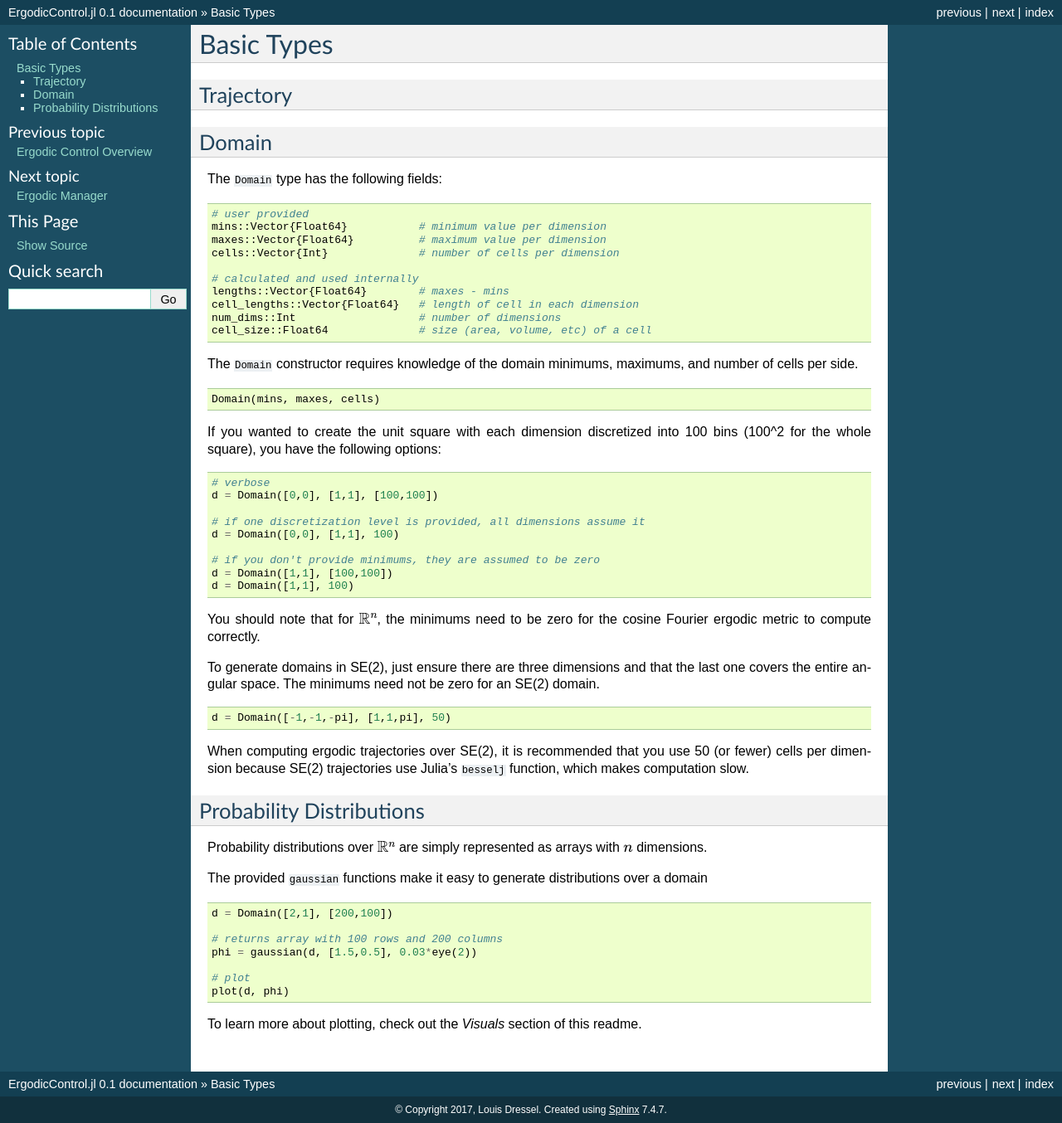
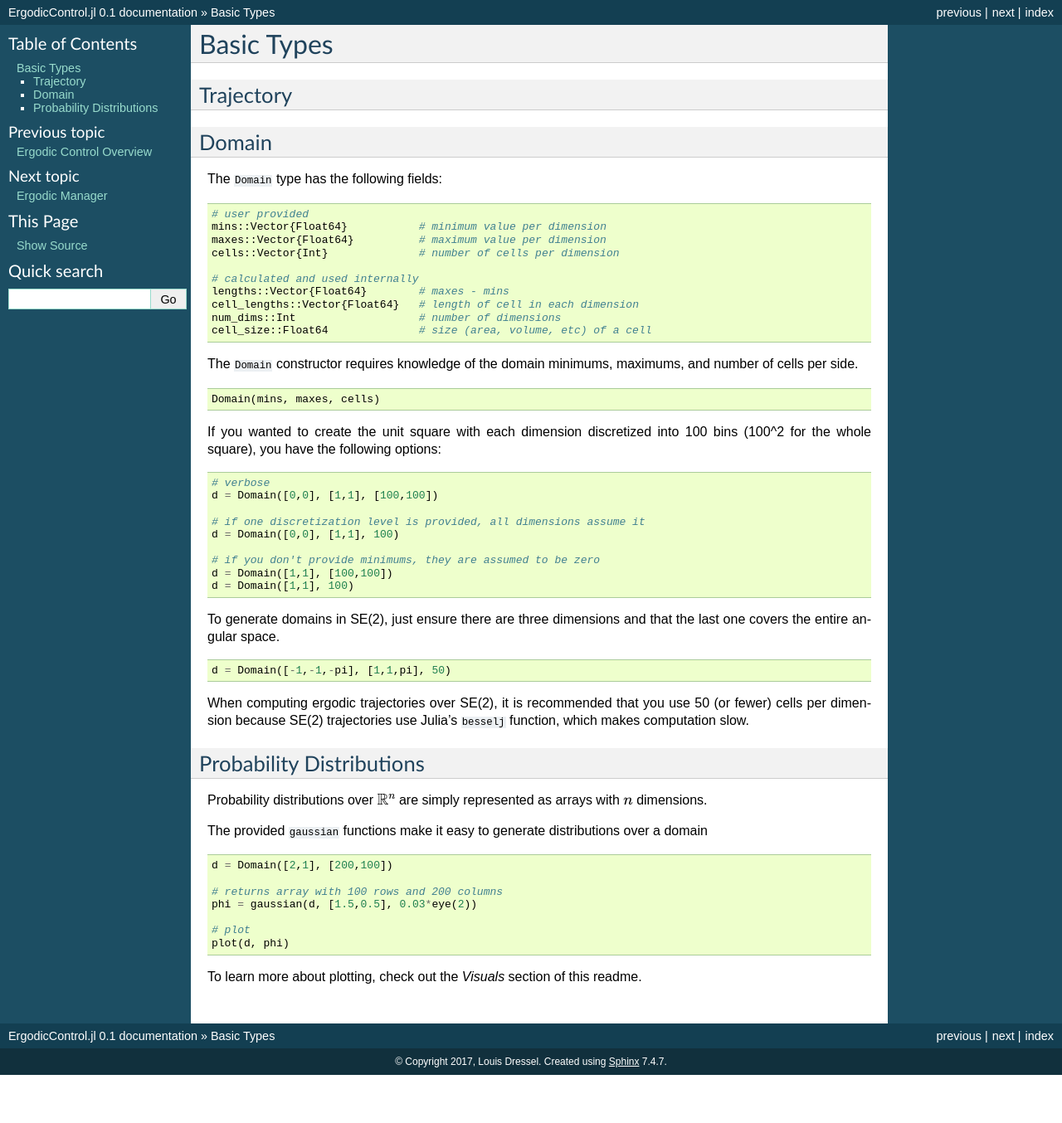
Before and after one commit to dressel/ErgodicControl.jl, a Sphinx documentation site: the page built from docs/basic_types.rst, in a window 1280 px wide. Shown: the whole page at 83% size. Built offline with Sphinx 7.4.7, drawn with Linux system fonts in a browser that asks for light colours; after the commit the page ends 1296 px from its top, so only the background shows below that.

Commit message:
remove minimum domain restriction from documentation

```diff
--- a/docs/basic_types.rst
+++ b/docs/basic_types.rst
@@ -41,9 +41,7 @@ If you wanted to create the unit square with each dimension discretized into 100
     d = Domain([1,1], [100,100])
     d = Domain([1,1], 100)
 
-You should note that for :math:`\mathbb{R}^n`, the minimums need to be zero for the cosine Fourier ergodic metric to compute correctly.
-
-To generate domains in SE(2), just ensure there are three dimensions and that the last one covers the entire angular space. The minimums need not be zero for an SE(2) domain.
+To generate domains in SE(2), just ensure there are three dimensions and that the last one covers the entire angular space.
 ::
 
     d = Domain([-1,-1,-pi], [1,1,pi], 50)
```
